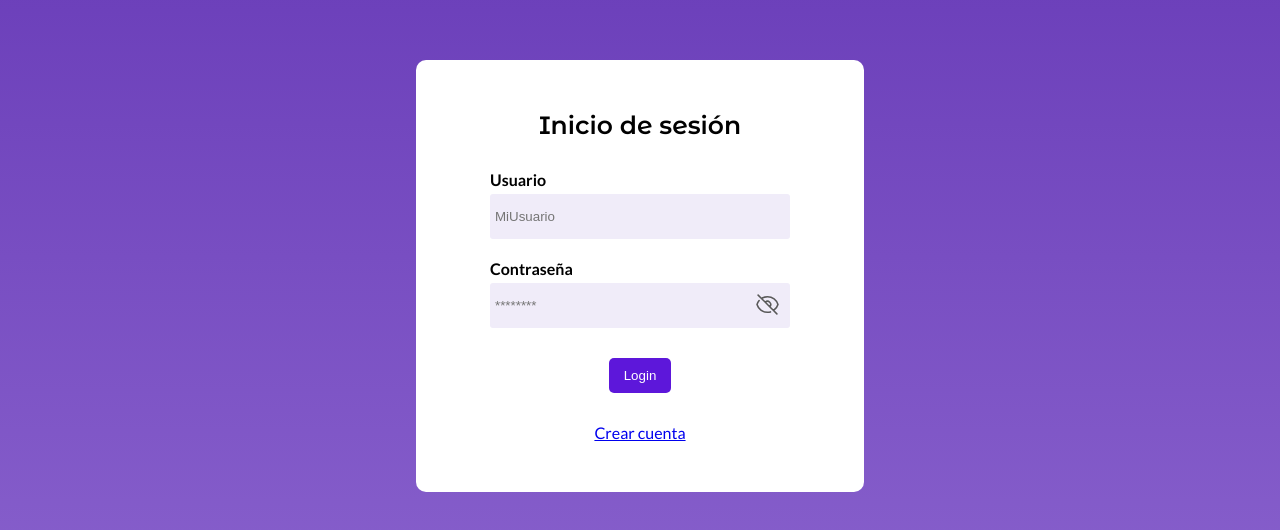
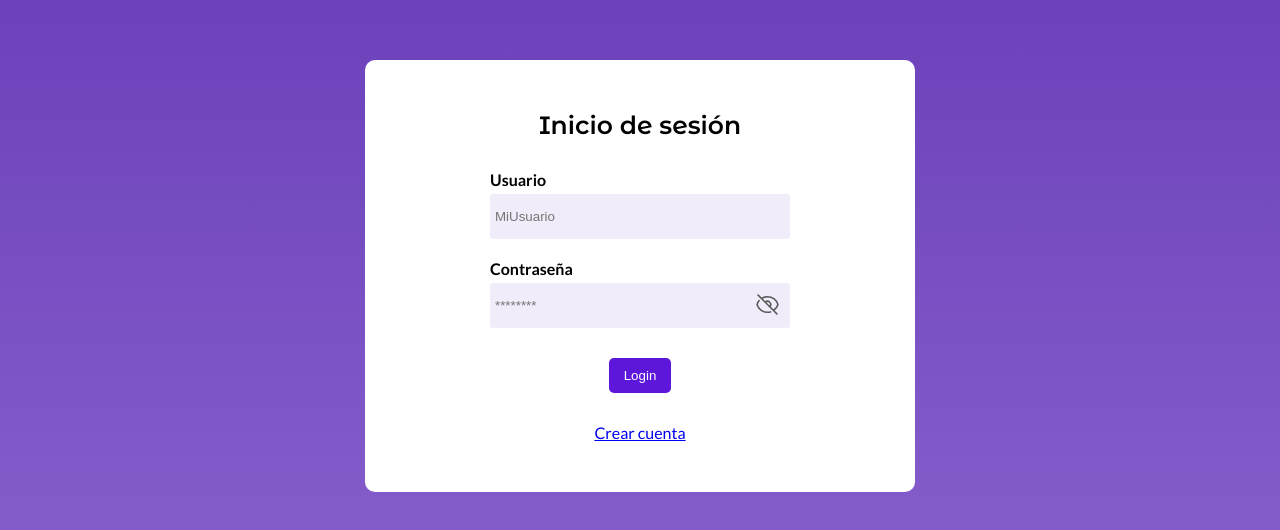
Before and after one commit to NestorEGM/sap-web-app, a Next.js app: page /login in a window 1280 px wide. Shown: the part 124-654 px from the top of the page. Built offline with nearby package versions, Linux system fonts and the light colour scheme.

Commit message:
layout.module.css: Se agrego un media query

```diff
--- a/app/(auth)/layout.module.css
+++ b/app/(auth)/layout.module.css
@@ -4,12 +4,18 @@
   justify-content: center;
   align-items: center;
   height: 100vh;
-  /* background: linear-gradient(#673AB7, #B69EE0); */
   background: linear-gradient(#673ab7, hsl(262, 52%, 60%));
+  padding: 0 10px;
 }
 
 .authLayoutContent {
-  width: 35%;
+  width: 100%;
   background-color: white;
   border-radius: 10px;
 }
+
+@media only screen and (min-width: 600px) {
+  .authLayoutContent {
+    width: 550px;
+  }
+}
```
